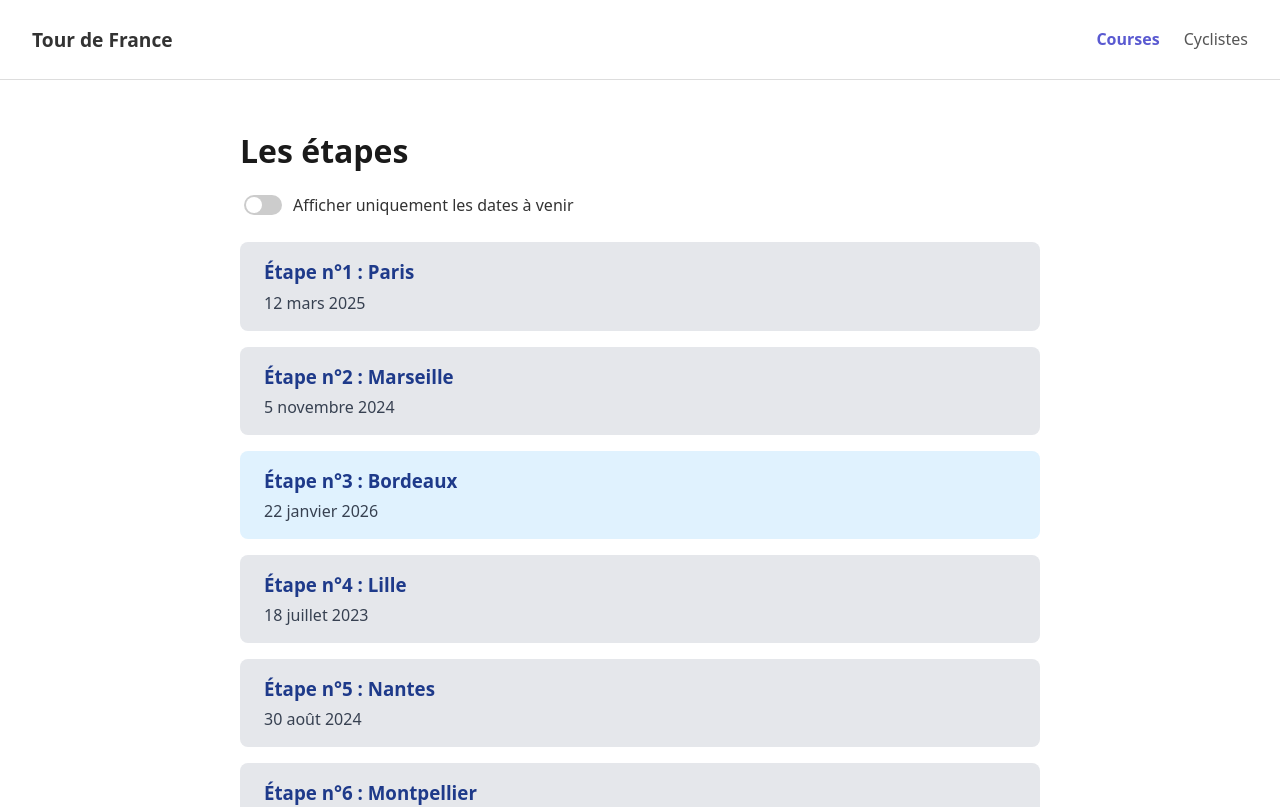
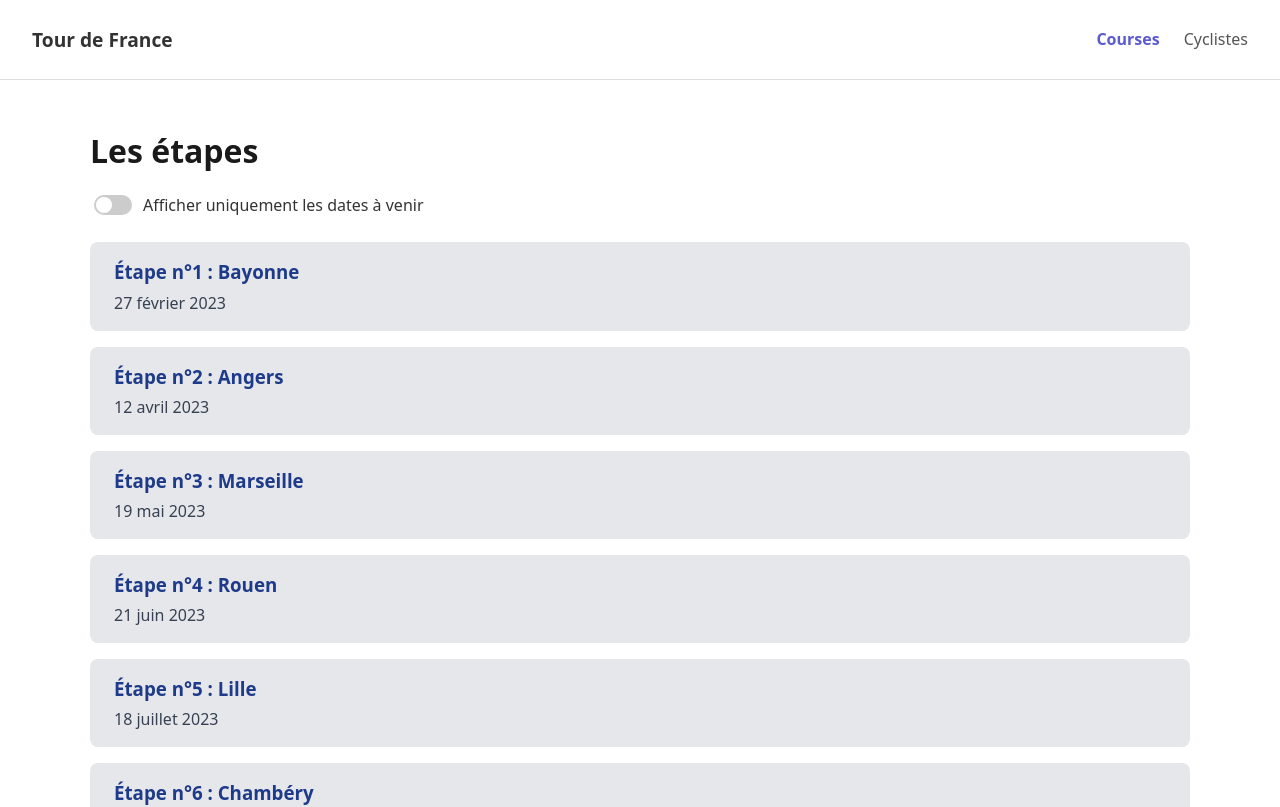
Before and after one commit to poloine/france-cyclist-tour, a React (Vite) app: page / in a window 1280 px wide. Shown: the top 807 px of the page. Built offline with nearby package versions, Linux system fonts and the light colour scheme.

Commit message:
Revamped Courses.tsx

```diff
--- a/src/pages/Courses.tsx
+++ b/src/pages/Courses.tsx
@@ -3,10 +3,18 @@
 import ListSteps from "../components/ListSteps";
 import type {StepData} from "../interface/StepData.ts";
 import trips from "../assets/datas.ts";
+import StepDetails from "../components/StepDetails.tsx";
 
 const PageContainer = styled.div`
-    max-width: 800px;
     margin: 0 auto;
+    display: flex;
+    justify-content: center;
+    gap: 2rem;
+`;
+
+const ListContainer = styled.div`
+    flex: 1;
+    max-width: 1100px;
 `;
 
 const Title = styled.h1`
@@ -69,17 +77,23 @@
 
 const Courses: React.FC = () => {
     const [showFutureOnly, setShowFutureOnly] = useState(false);
+    const [selectedStep, setSelectedStep] = useState<StepData | null>(null);
 
-    const filteredTrips = showFutureOnly
-        ? trips.filter((trip: StepData) => isFutureDate(trip.date))
-        : trips;
+    const filteredTrips = (showFutureOnly
+        ? trips.filter((trip) => isFutureDate(trip.date))
+        : trips).sort((a, b) => a.date.localeCompare(b.date));
 
     const handleSelectStep = (step: StepData) => {
-        console.log("Étape sélectionnée :", step);
+        setSelectedStep(step);
+    };
+
+    const handleCloseDetails = () => {
+        setSelectedStep(null);
     };
 
     return (
         <PageContainer>
+            <ListContainer>
                 <Title>Les étapes</Title>
 
                 <ToggleContainer>
@@ -94,6 +108,9 @@
                 </ToggleContainer>
 
                 <ListSteps steps={filteredTrips} onSelectStep={handleSelectStep} />
+            </ListContainer>
+
+            <StepDetails step={selectedStep} onClose={handleCloseDetails} />
         </PageContainer>
     );
 };
```
Lines whose indentation alone changed are shown as unchanged.
